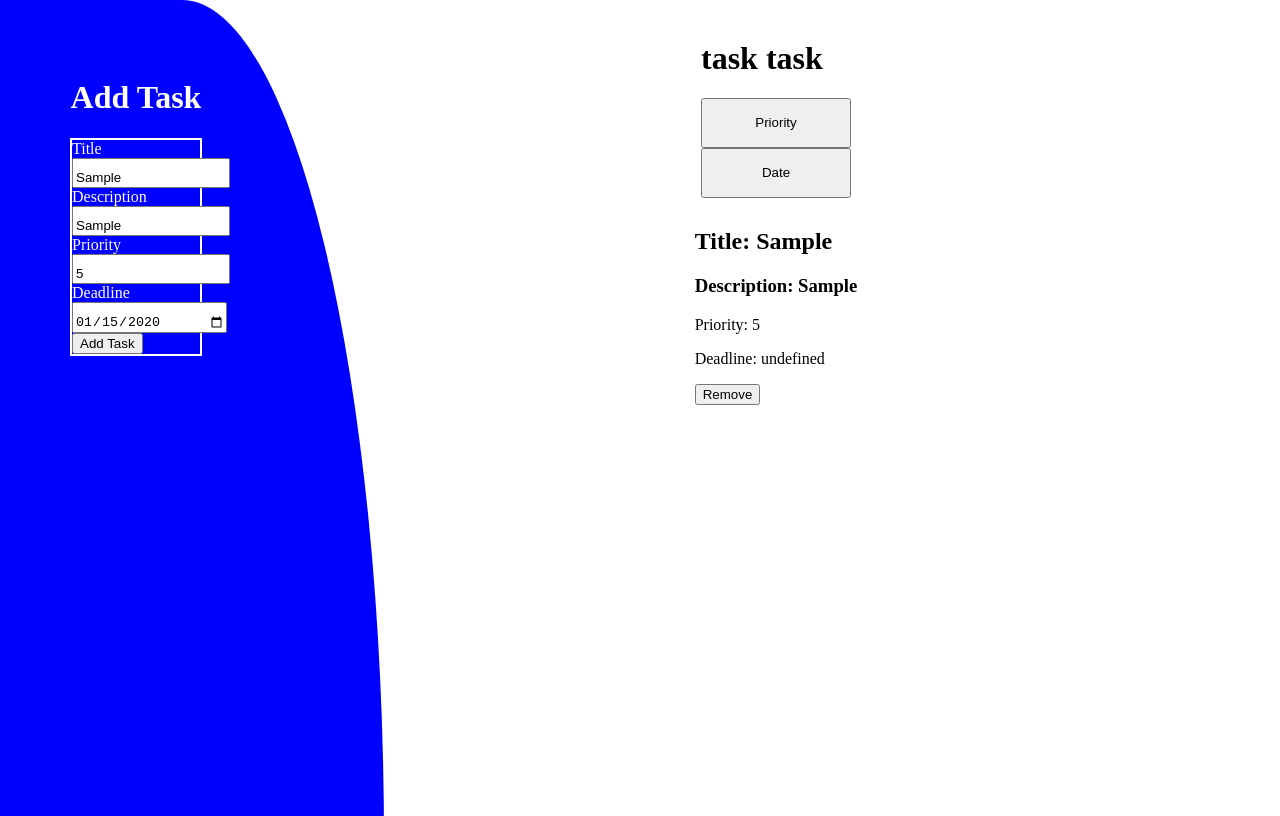
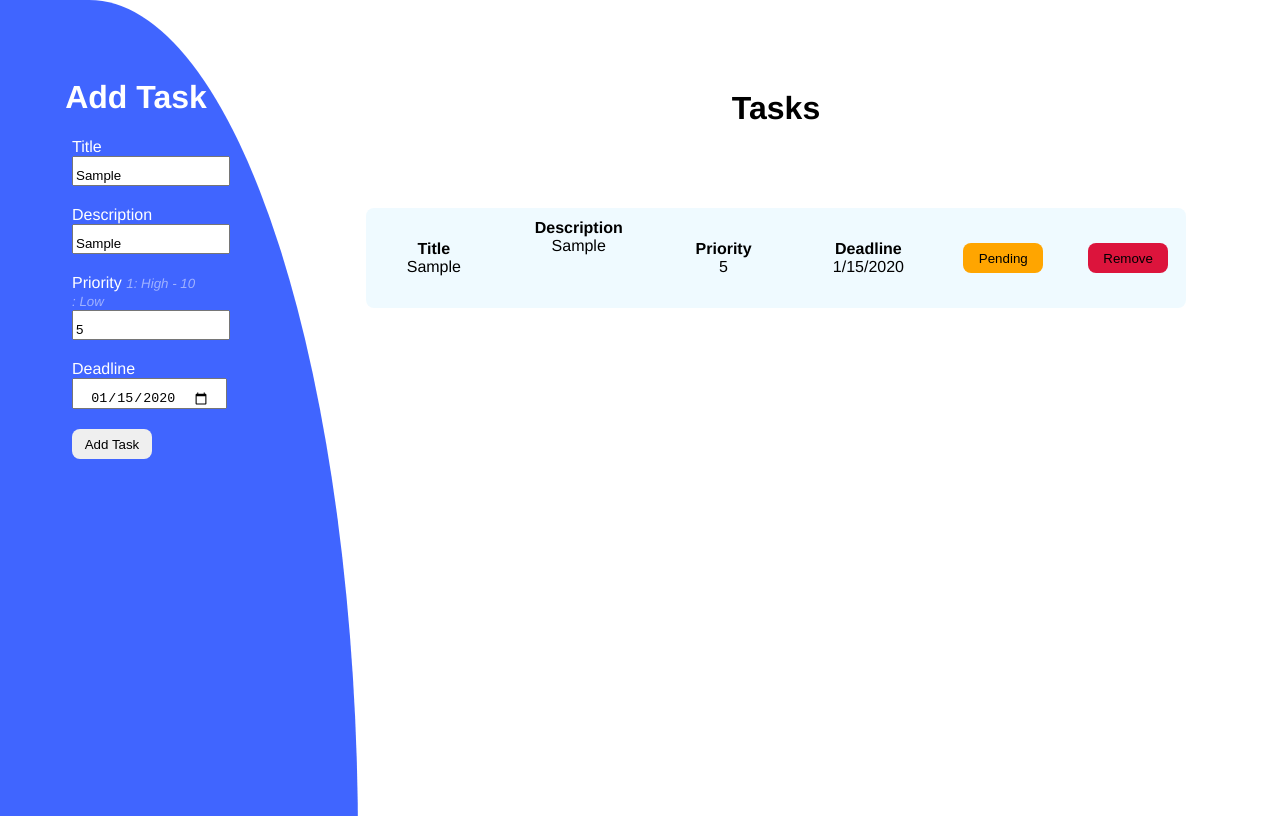
Before and after one commit to phoevo/To-Do-Management-System, a website built with webpack: page src/template.html in a window 1280 px wide. Both pictures are taken after typing "Sample", "Sample", "5", "2020-01-15" into the empty fields and a click on the input "Add Task". Built offline with nearby package versions, Linux system fonts and the light colour scheme.

Commit message:
Added the rest of the functionality, including storage, priorities and more styling.

```diff
--- a/src/Load.js
+++ b/src/Load.js
@@ -1,5 +1,5 @@
 import tasks from "./tasks";
-
+//Function for loading files for maintainability and potential scalability.
 function load(){
     tasks();
 }
--- /dev/null
+++ b/src/storage.js
@@ -0,0 +1,11 @@
+    //Function for stringifying array to be stored as a JSON string.
+    function saveTasks(TaskList){
+        localStorage.setItem("savedTasks", JSON.stringify(TaskList));
+    }
+    //Function for parsing JSON strings back into the array.
+    //Otherwise returns empty array.
+    function loadTasks(){
+        return JSON.parse(localStorage.getItem("savedTasks")) || [];
+    }
+
+export {saveTasks, loadTasks}//exports functions to be called in tasks.js
--- a/src/styles.css
+++ b/src/styles.css
@@ -1,4 +1,3 @@
-/* styles.css */
 body {
     display: grid;
     grid-template-columns: .5fr repeat(2, 1fr);
@@ -8,18 +7,24 @@ body {
     height: 100vh;
     width: 100vw;
     background-color: white;
+    font-family: Helvetica, sans-serif;
+    overflow: hidden;
+
 
 }
 .curve{
-    background: blue;
-    border-radius: 0 100% 90% 0;
+    /* attempted curve for a more Eventora feeling.*/
+    background: rgb(0, 50, 255, 0.75);
+    border-radius: 0 300% 100% 0;
     position: fixed;
-    width: 30%;
-    height: 200%;
+    width: 28%;
+    height: 140%;
     top: 0;
     left: 0;
     z-index: -1;
 }
+
+
 
 #sidebar{
     grid-area: 1 / 1 / 6 / 2;
@@ -32,9 +37,19 @@ body {
 
 }
 
+#sidebar h1{
+    font-size: 2rem;
+}
+
+
 form{
     width: 50%;
-    border: 2px solid white;
+    height: 300px;
+}
+
+form i{
+    font-size: smaller;
+    opacity: 0.5;
 }
 
 .input{
@@ -67,8 +82,70 @@ section{
 
 
 #taskDisplay{
+    display: flex;
+    flex-direction: column;
+    align-items: center;
+    justify-content: flex-start;
     z-index: 1;
+    gap: 20px;
+    overflow-y: scroll;
 }
 
-#priorityBtn{
+.taskCard{
+    display: flex;
+    flex-direction: row;
+    justify-content: space-around;
+    align-items: center;
+    gap: 10px;
+    font-size: 1em;
+    background-color: rgb(100, 200, 255, 0.1);
+    height: 100px;
+    width: 80%;
+    border-radius: 8px;
 }
+
+
+
+.taskItem{
+    display: flex;
+    flex-direction: column;
+    align-items: center;
+    width: 100px;
+}
+
+#cardDescription{
+    display: block;
+    overflow-y: scroll;
+    word-wrap: break-word;
+    text-align: center;
+    height: 60px;
+    width: 200px;
+}
+
+.taskCard label{
+    font-weight: 700;
+}
+
+button, #addTaskBtn{
+    border-radius: 8px;
+    height: 30px;
+    width: 80px;
+    border: none;
+}
+
+button:hover, #addTaskBtn:hover{
+    transform: translateY(-2px);
+    transition: 100ms;
+}
+
+#addTaskBtn{
+    margin-top: 10px;
+}
+
+
+form [id]{
+margin-bottom: 20px;
+display: flex;
+align-items: center;
+justify-content: center;
+}
--- a/src/tasks.js
+++ b/src/tasks.js
@@ -1,60 +1,136 @@
+//Import functions to load data from storage.
+import {saveTasks, loadTasks} from "./storage"
+
 let taskDisplay = document.querySelector("#taskDisplay");
 
 const tasks = () => {
 
-    const TaskList = []; //empty array of tasks.
+    //Initialize emppty Task list or load from storage if available.
+    const TaskList = [];
+    const loadedTasks = loadTasks();
 
+    //For each loaded task
+    loadedTasks.forEach(task => {
+        //convert deadline string into Date object.
+        task.deadline = new Date(task.deadline);
+        TaskList.push(task);
+        });
+
+    //Constructor for creating task object.
     function Task (title, description, priority, deadline) {
         this.title = title;
         this.description = description;
         this.priority = priority;
-        this.deadline = deadline;
+        this.deadline = new Date(deadline);
     }
 
-
+    //Function for retrieving values from the form and creating new Task
     function addToTaskList(){
         let title = document.querySelector("#title").value;
         let description = document.querySelector("#description").value;
         let priority = document.querySelector("#priority").value;
         let deadline = document.querySelector("#deadline").value;
         let newTask = new Task(title, description, priority, deadline);
-        TaskList.push(newTask);
+        TaskList.push(newTask);//pushing new task to TaskList array.
         console.log(TaskList);
-        displayTask();
+        saveTasks(TaskList);
+        displayTask();//Renders saved tasks onto screen.
 
 
     }
-
-    let addTaskBtn = document.querySelector("#addTaskBtn");
-    addTaskBtn.addEventListener("click", function(){
-        event.preventDefault()
+    //Button for handling task submission.
+    let addTaskBtn = document.querySelector("form");
+    addTaskBtn.addEventListener("submit", function(){
+        event.preventDefault()//Prevents default behaviour of submit button which reloads the page.
         console.log("works");
         addToTaskList();
     })
 
 
-
+    //Function for displaying tasks onto page.
     function displayTask() {
         taskDisplay.innerHTML = "";
+
+        //sorts priority and dates.
+        TaskList.sort ((a, b) => a.priority - b.priority);
+        TaskList.sort ((a, b) => a.deadline - b.deadline);
+
+        //small message displayed when there are no tasks onscreen.
+        if(TaskList.length === 0){
+            const noTasksMessage = document.createElement('p');
+            noTasksMessage.setAttribute('id', 'noTasksMessage');
+            noTasksMessage.textContent = "No tasks";
+            taskDisplay.appendChild(noTasksMessage);
+        }
+
+        //Loops that goes through TaskList array and creates HTML for each
+        //task
         for (let i = 0; i <TaskList.length; i++){
             let task = TaskList[i];
-            taskDisplay.innerHTML =
-            `<div class="taskCard">
-                <h2 class="title">Title: ${task.title}</h2>
-                <h3 class="description"> Description: ${task.description} </h3>
-                <p> Priority: ${task.priority}</p>
-                <p class="deadline">Deadline: ${task.read}</p>
-                <button class="removeBtn" onclick="removeTask(${i})">Remove</button>
-            </div>`;
+            let taskView = document.createElement("div");
+            taskView.setAttribute("class", "taskCard");
+            taskView.innerHTML =
+
+            `
+            <div class="taskItem">
+                <label for="cardTitle">Title</label>
+                <span id="cardTitle">${task.title}</span>
+            </div>
+
+            <div class="taskItem">
+                <label for="cardDescription">Description</label>
+                <span id="cardDescription">${task.description} </span>
+            </div>
+
+            <div class="taskItem">
+                <label for ="cardPriority">Priority</label>
+                <span id="cardPriority">${task.priority}</span>
+            </div>
+
+            <div class="taskItem">
+                <label for="cardDeadline">Deadline</label>
+                <span id="cardDeadline">${task.deadline.toLocaleDateString()}</span>
+            </div>
+
+            `;
+
+            //Button for changing the status of the task(Pending or Completed)
+            let statusBtn = document.createElement("button");
+            statusBtn.innerHTML = "Pending";
+            statusBtn.classList.add("statusBtn");
+            statusBtn.style.backgroundColor = "orange";
+            statusBtn.addEventListener("click", function(){
+                statusBtn.innerHTML = "Completed";
+                statusBtn.style.backgroundColor = "lightgreen";
+            })
+            taskView.appendChild(statusBtn);
+            taskDisplay.appendChild(taskView);
+
+            //Button for removing task from the array.
+            let removeBtn = document.createElement("button");
+            removeBtn.innerHTML = "Remove";
+            removeBtn.style.backgroundColor = "crimson";
+            removeBtn.classList.add("removeBtn");
+            removeBtn.addEventListener("click", function(){
+                removeTask(i);//remove function called here.
+            })
+            taskView.appendChild(removeBtn);
+            taskDisplay.appendChild(taskView);
+
 
         }
     }
-
+    //Logic for removing a task from the TaskList array
     function removeTask(index){
         TaskList.splice(index, 1);
-        displayTask();
+        saveTasks(TaskList);//Saved tasks to localStorage.
+        displayTask();//Re-renders tasks again to display changes.
     }
+
+
+
+    displayTask();//Renders tasks
 
 }
 
-export default tasks
+export default tasks//exports "tasks" function to be imported to Load.js.
--- a/src/template.html
+++ b/src/template.html
@@ -18,21 +18,20 @@
             <label for= "description">Description</label>
             <input class="input" type="text" id="description" required>
 
-            <label for= "Priority">Priority</label>
+            <label for= "priority">Priority <i>1: High - 10 : Low</i></label>
             <input class="input" type="number" id="priority" min="1" max="10" required>
 
             <label for= "deadline">Deadline</label>
-            <input class="input" type="date" id="deadline">
+            <input class="input" type="date" id="deadline" required>
 
-            <input type="submit" value="Add Task" id="addTaskBtn"></input>
+            <input type="submit" value="Add Task" id="addTaskBtn" required></input>
         </form>
     </sidebar>
 
     <header>
         <div id="taskHeader">
-            <h1>task task </h1>
-            <button id="priorityBtn"> Priority</button>
-            <button id="dateBtn">Date</button>
+            <h1>Tasks</h1>
+
 
         </div>
     </header>
```
Also changed, not shown: src/index.js (line endings or trailing spaces), src/sidebar.js (deleted).
